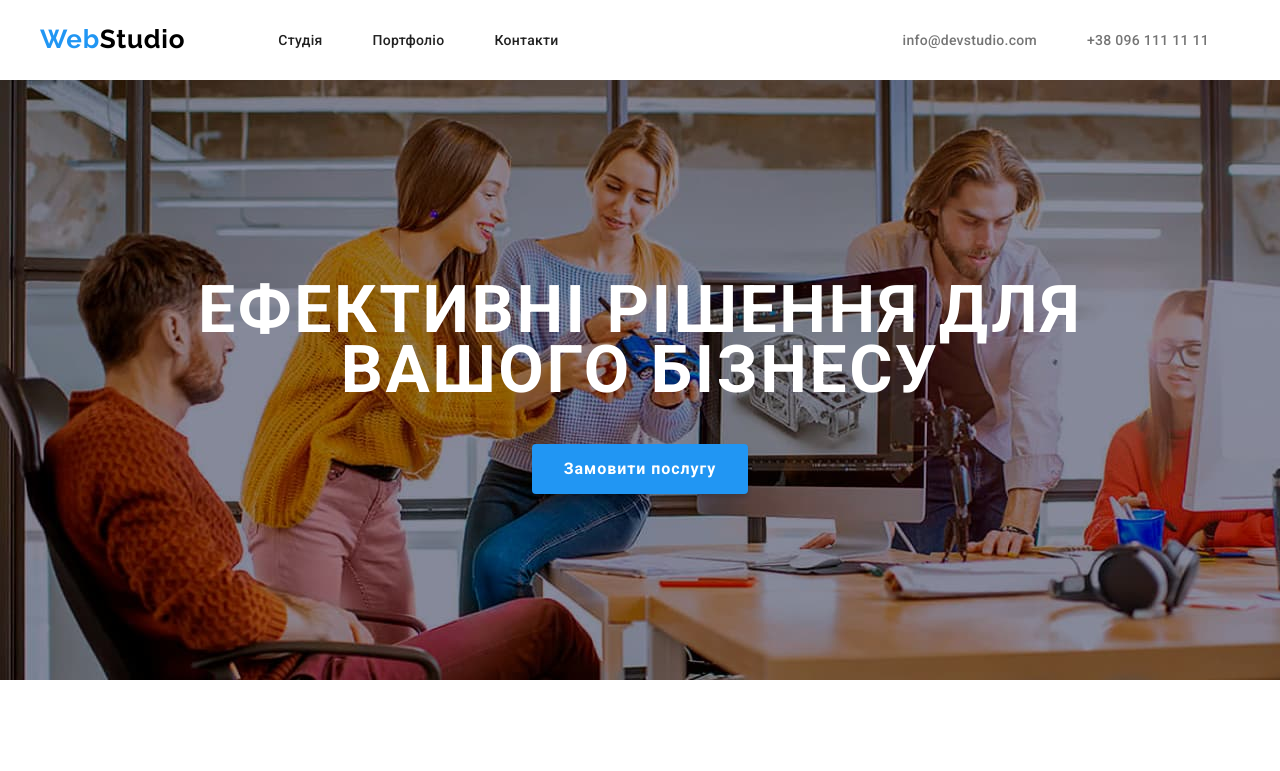
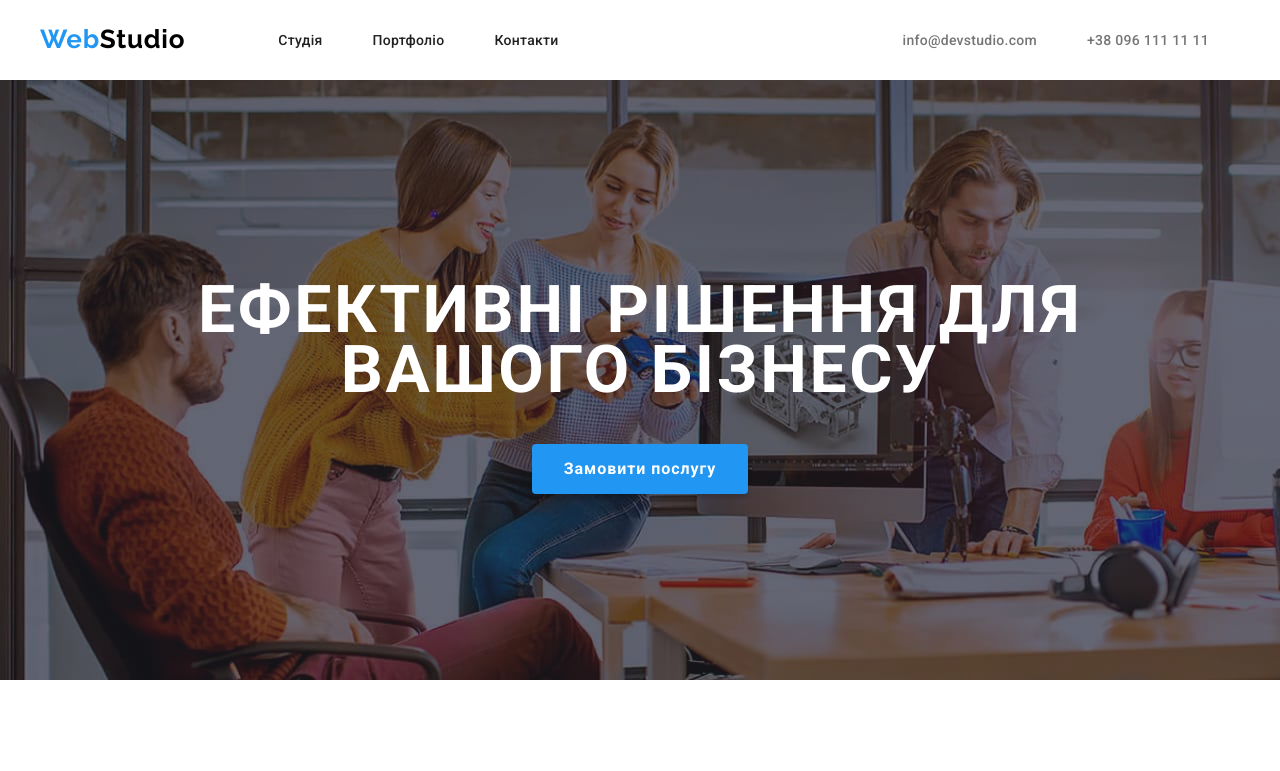
Before and after one commit to Yosohanomi/webstudio, a plain HTML site: page index.html in a window 1280 px wide. Shown: the top 771 px of the page. Drawn offline with nearby package versions, Linux system fonts and the light colour scheme.

Commit message:
пкфвшуте

```diff
--- a/css/style.css
+++ b/css/style.css
@@ -91,7 +91,8 @@ margin-right: 344px;
     line-height: 136.364%;
     letter-spacing: 2.64px;
     text-transform: uppercase;
-    background-image: url('../images/hero/heroes.jpg');
+    background-image: linear-gradient(to right, rgba(47, 48, 58, 0.4), rgba(47, 48, 58, 0.4)),
+    url('../images/hero/heroes.jpg');
     background-size: cover;
 }
 
```
